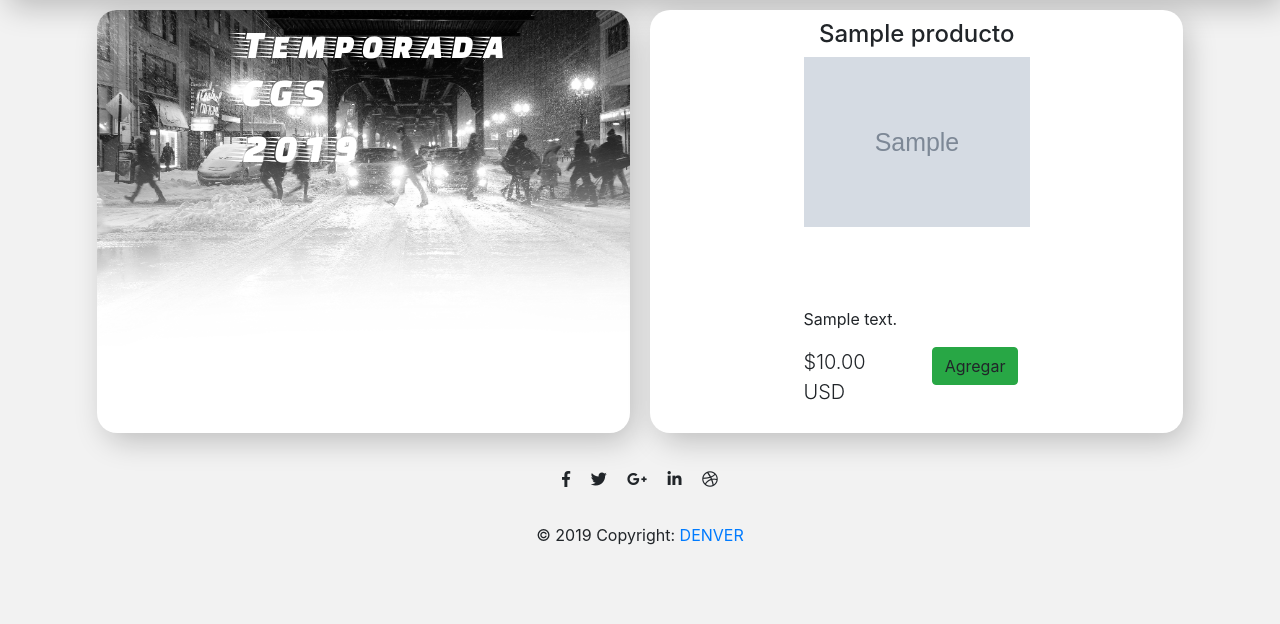
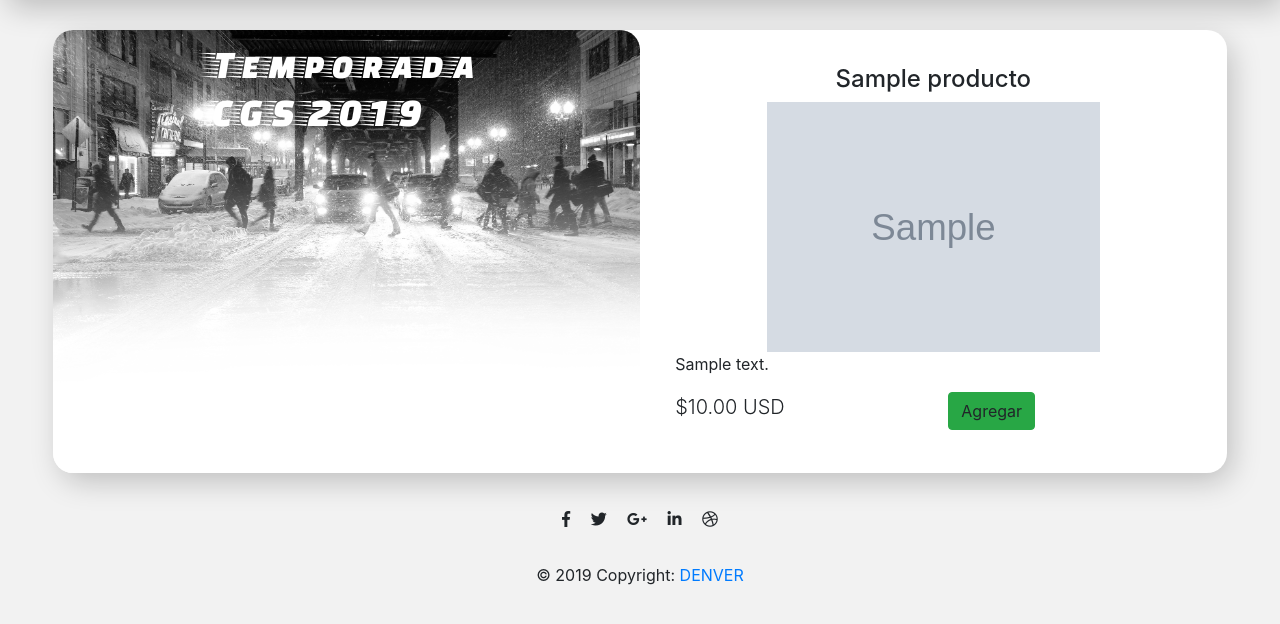
Before and after one commit to javigandia99/Denver_PHP_AJAX_JS, a PHP site: page /perfilProducto.php?prod=1 in a window 1280 px wide. Shown: the part 76-700 px from the top of the page. Run offline with PHP 8.4, Linux system fonts and the light colour scheme; tables that the repository leaves empty hold one stand-in row (values such as "Sample post"); grey boxes marked "Sample" are stand-in pictures.

Commit message:
Style perfilProductos

```diff
--- a/estilos/style.css
+++ b/estilos/style.css
@@ -1,6 +1,8 @@
 @import url('https://fonts.googleapis.com/css?family=Faster+One&display=swap');
 @import url('https://fonts.googleapis.com/css?family=Faster+One|Fjalla+One&display=swap');
-
+A:link {text-decoration: none }
+A:visited {text-decoration: none }
+A:hover {text-decoration: none }
 body{
   background-color: rgb(242, 242, 242);
   width: 100%;
@@ -11,6 +13,8 @@ body{
   height: 250px;
   background-size: contain;
   background-repeat: no-repeat;
+  background-position: center;
+
 }
 
 .registrodiv {
@@ -43,6 +47,26 @@ padding: 10px;
 box-shadow: 6px 10px 31px -3px rgba(0,0,0,0.23);
 
 }
+.cajas2{
+  padding: 0px;
+  width: 90%;
+  height: 70%;
+  display: flex;
+  justify-content: center;
+  background-color: white;
+border-radius: 20px;
+margin: 10px;
+margin-top: 30px;
+-webkit-box-shadow: 6px 10px 31px -3px rgba(0,0,0,0.23);
+-moz-box-shadow: 6px 10px 31px -3px rgba(0,0,0,0.23);
+box-shadow: 6px 10px 31px -3px rgba(0,0,0,0.23);
+
+}
+.thumbnail2{
+  width: 50%;
+  height: 100%;
+padding: 3%;
+}
 .cajaTemporada{
   padding-right: 0px;
   display: flex;
@@ -56,19 +80,15 @@ box-shadow: 6px 10px 31px -3px rgba(0,0,0,0.23);
   align-items: center;
 }
 .cajaTemporada2{
-
+  border-radius: 20px;
   background-image: url("../imagenes/temporada1.png");
   background-size: cover;
   background-repeat: no-repeat;
   display: flex;
   justify-content: center;
   background-color: white;
-border-radius: 20px;
-margin: 10px;
 padding: 10px;
--webkit-box-shadow: 6px 10px 31px -3px rgba(0,0,0,0.23);
--moz-box-shadow: 6px 10px 31px -3px rgba(0,0,0,0.23);
-box-shadow: 6px 10px 31px -3px rgba(0,0,0,0.23);
+width: 50%;
 }
 h4{
   text-align: center;
@@ -104,6 +124,7 @@ padding: 10px;
   font-family: 'Faster One', cursive;
 }
 #title2{
+  display: inline;
   color: white;
   font-family: 'Faster One', cursive;
 }
@@ -114,6 +135,8 @@ padding: 10px;
   font-family: 'Faster One', cursive;
 }
 #titleyear2{
+  display: inline;
+
   color: white;
   font-family: 'Faster One', cursive;
 }
--- a/perfilProducto.php
+++ b/perfilProducto.php
@@ -26,14 +26,15 @@ include 'arriba.php';
         if($query->num_rows == 1){
             while($row = $query->fetch_assoc()){
         ?>
-				<div class="item col-lg-5 cajaTemporada2">
-				  <div class="titleTemporada">
-				    <h1 id="title2">Temporada CGS</h1>
-				    <h1 id="titleyear2">2019</h1>
-				  </div>
-				  </div>
-        <div class="item col-lg-5 cajas">
-            <div class="thumbnail">
+
+        <div class="item col-lg-11 cajas2">
+					<div class="item d-none d-sm-none d-lg-flex cajaTemporada2">
+						<div class="titleTemporada">
+							<h1 id="title2">Temporada CGS</h1>
+							<h1 id="titleyear2">2019</h1>
+						</div>
+						</div>
+            <div class="thumbnail2">
                 <div class="caption">
                     <h4 class="list-group-item-heading"><?php echo $row["name"]; ?></h4>
                     <div class="images" style="background-image: url(<?php echo $rutaPhoto.$row['photo']; ?>)">
```
